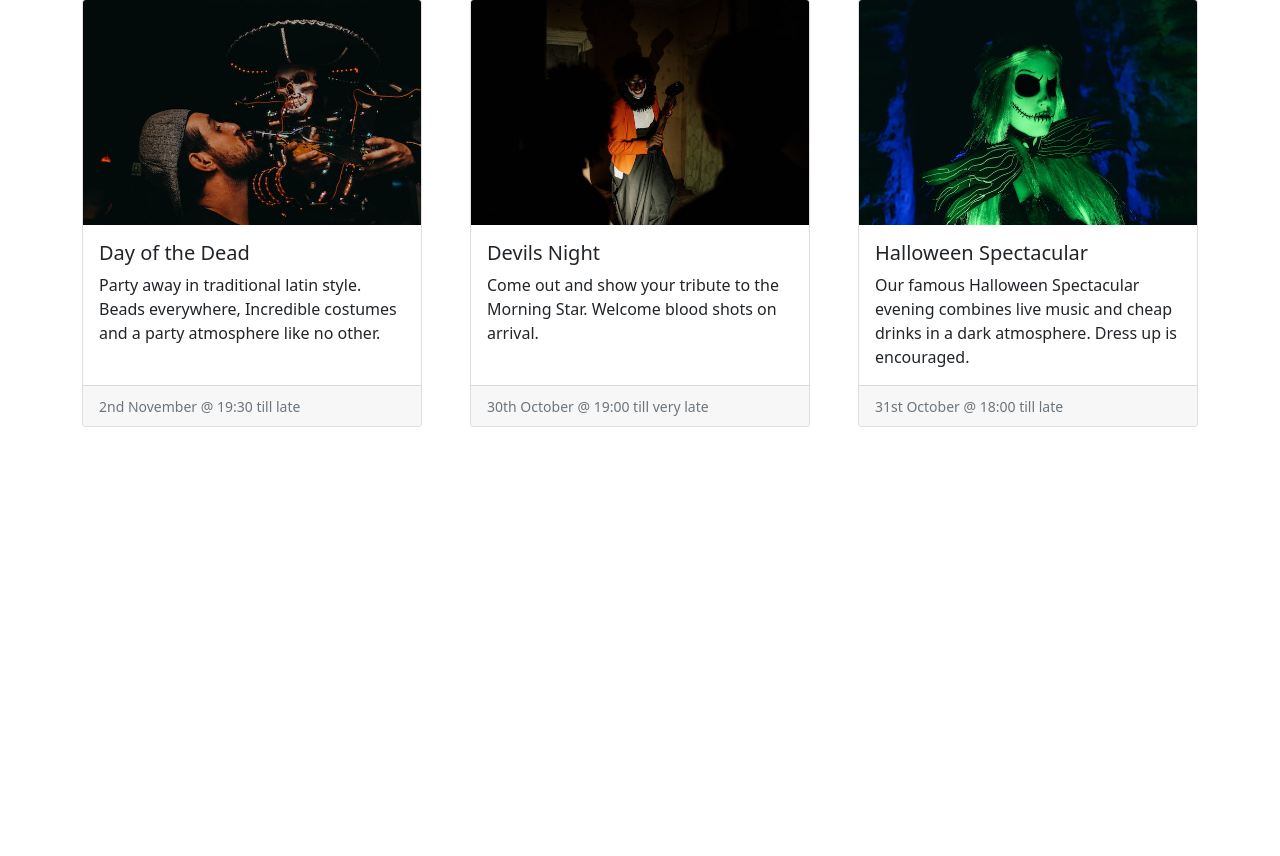
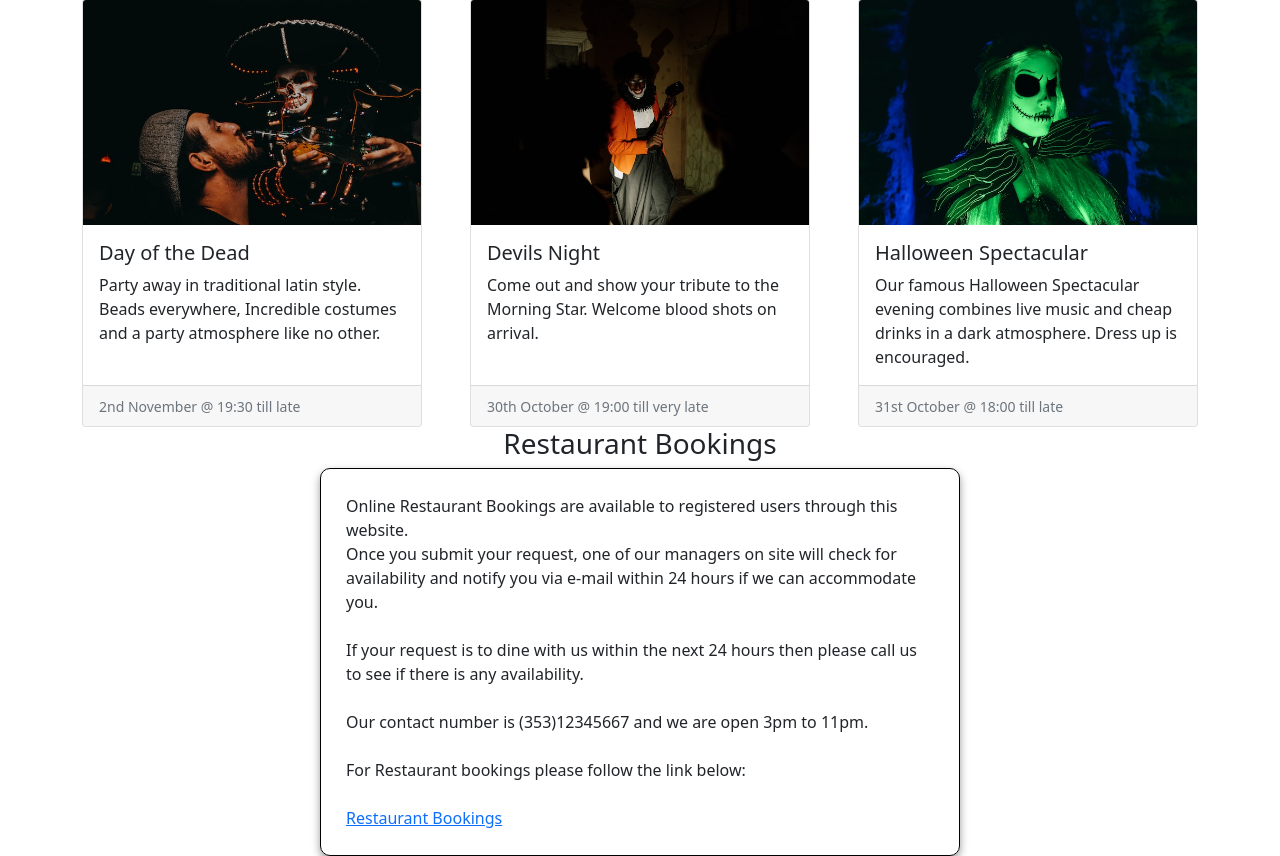
Before and after one commit to Alan-Bushell/la-cocina-del-diablo, a Django app: page / in a window 1280 px wide. Shown: the part 1785-2641 px from the top of the page. Before the commit the page ends 2212 px from the top, so only its background shows below. Run offline with Django 3.2, Linux system fonts and the light colour scheme; data that the repository does not hold is empty; some libraries are stand-ins or nearby versions.

Commit message:
add booking notice to index and style

```diff
--- a/static/css/style.css
+++ b/static/css/style.css
@@ -235,3 +235,14 @@ form{
     max-width: 100%;
     max-height: 100%;
 }
+
+.booking-p{
+    width: 50%;
+    margin-left: 25%;
+    border: solid 1px black;
+    border-radius: 10px;
+    padding: 5px;
+    box-shadow: 0 4px 8px 0 rgba(0,0,0,0.4);
+    transition: 0.3s;
+    padding: 25px;
+}
--- a/templates/base.html
+++ b/templates/base.html
@@ -87,8 +87,9 @@
     {% endblock content %}
 
     <!-- Footer -->
-    <footer class="footer mt-auto py-3 dark-bg">
-    </footer>
+
+
+    <!--On page scripts for messages-->
     <script>
         setTimeout(function(){
             let messages = document.getElementById("msg");
--- a/templates/index.html
+++ b/templates/index.html
@@ -194,6 +194,19 @@
     </div>
   </div>
 
+<!--Booking notice-->
+<h3 class="text-center">Restaurant Bookings</h3>
+
+<p class="booking-p">
+  Online Restaurant Bookings are available to registered users through this website.
+  <br>Once you submit your request,
+  one of our managers on site will check for availability and notify you via e-mail within 24 hours if we can accommodate you.<br><br>
+If your request is to dine with us within the next 24 hours then please call us to see if there is any availability.<br><br>
+Our contact number is (353)12345667 and we are open 3pm to 11pm. <br><br>
+For Restaurant bookings please follow the link below:<br><br>
+<a href="#">Restaurant Bookings</a>
+</p>
+
 <!--Pagination-->
     {% if is_paginated %}
     <nav aria-label="Page navigation">
```
